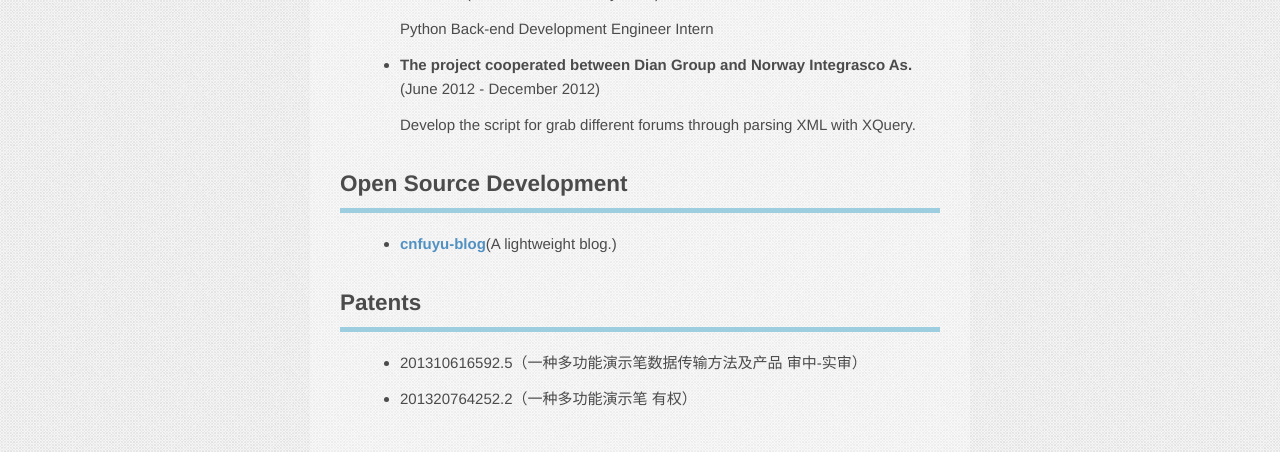
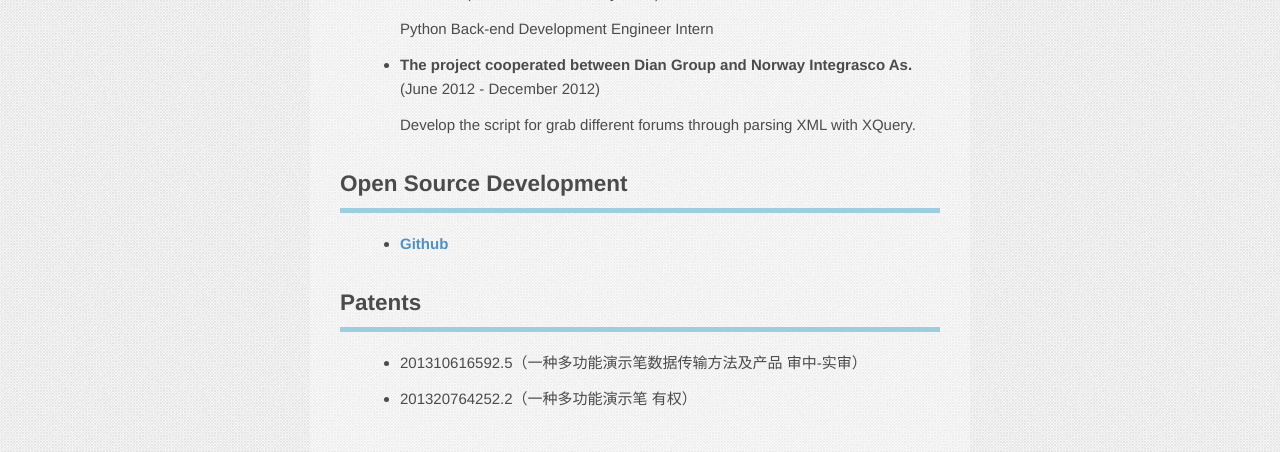
Before and after one commit to cnfuyu/cnfuyu-blog, a Python web app: template cnfuyu_blog/templates/resume.html in a window 1280 px wide. Shown: the part 718-1170 px from the top of the page. Run offline with Jinja, Linux system fonts and the light colour scheme; the template is opened without the code that fills it, so the values that code supplies are empty.

Commit message:
modify resume

```diff
--- a/cnfuyu_blog/templates/resume.html
+++ b/cnfuyu_blog/templates/resume.html
@@ -56,7 +56,7 @@
                <h2>Open Source Development</h2>
                <ul>
                     <li>
-                        <p><a href="https://github.com/cnfuyu/cnfuyu-blog"><strong>cnfuyu-blog</strong></a>(A lightweight blog.)</p>
+                        <p><a href="https://github.com/cnfuyu"><strong>Github</strong></a></p>
                     </li>
                </ul>
            </div>
```
